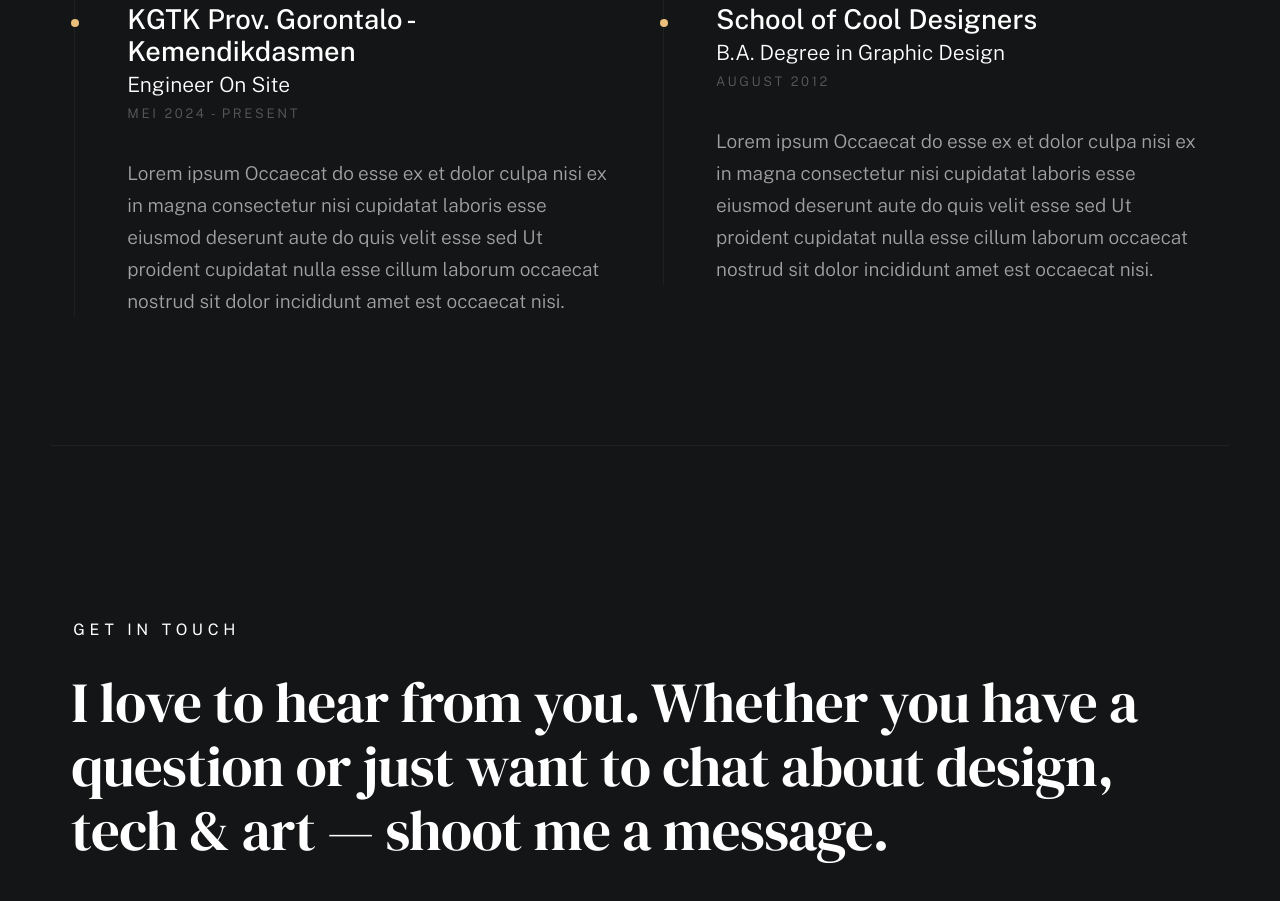
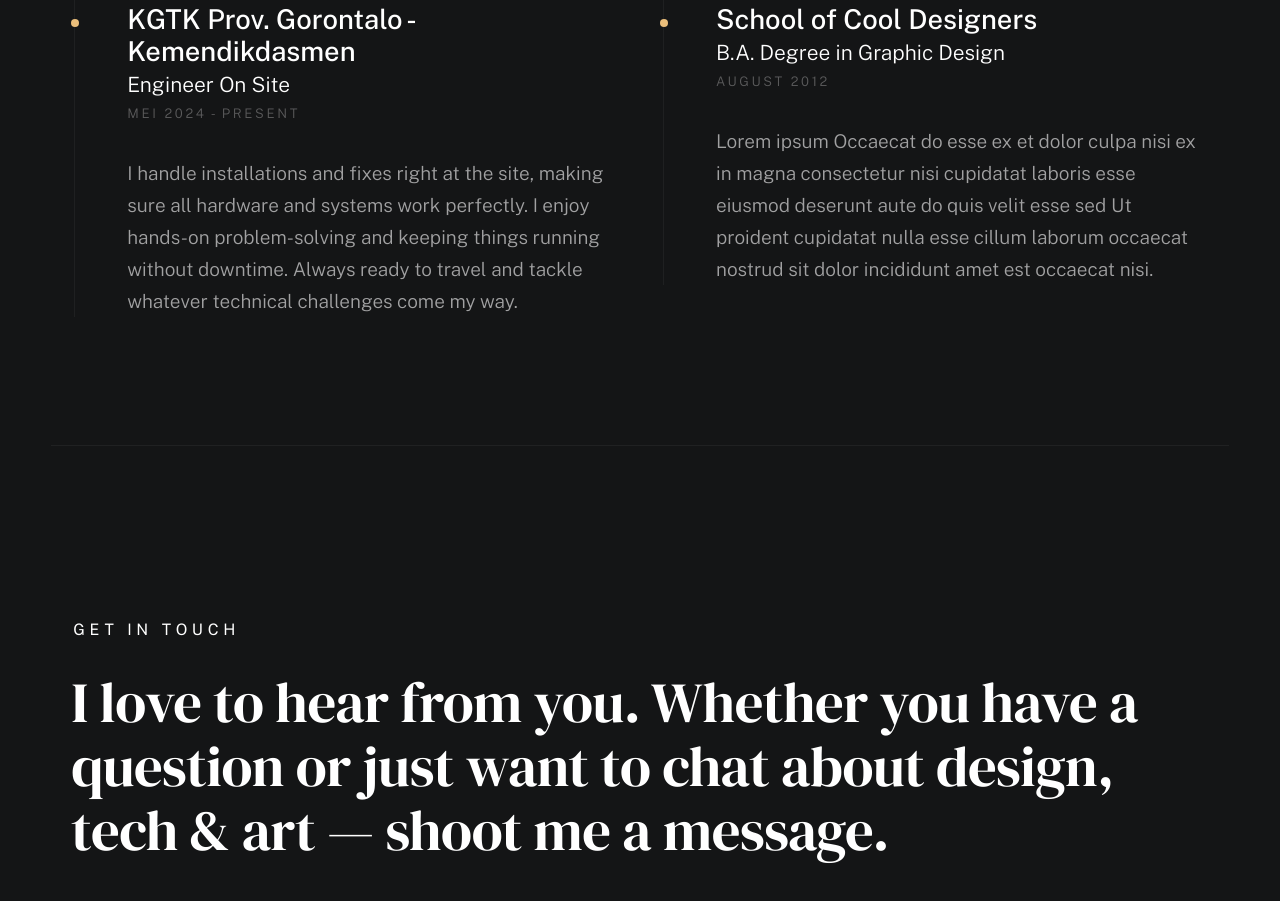
Before and after one commit to ekaalabs/portofolio, a plain HTML site: page index.html in a window 1280 px wide. Shown: the part 2878-3779 px from the top of the page. Drawn offline with nearby package versions, Linux system fonts and the light colour scheme; a web font is replaced by a local one.

Commit message:
change timeline description

```diff
--- a/index.html
+++ b/index.html
@@ -190,7 +190,7 @@
                                     <p class="timeline__timeframe">Mei 2024 - Present</p>
                                 </div>
                                 <div class="timeline__desc">
-                                    <p>Lorem ipsum Occaecat do esse ex et dolor culpa nisi ex in magna consectetur nisi cupidatat laboris esse eiusmod deserunt aute do quis velit esse sed Ut proident cupidatat nulla esse cillum laborum occaecat nostrud sit dolor incididunt amet est occaecat nisi.</p>
+                                    <p>I handle installations and fixes right at the site, making sure all hardware and systems work perfectly. I enjoy hands-on problem-solving and keeping things running without downtime. Always ready to travel and tackle whatever technical challenges come my way.</p>
                                 </div>
                             </div>
 
```
